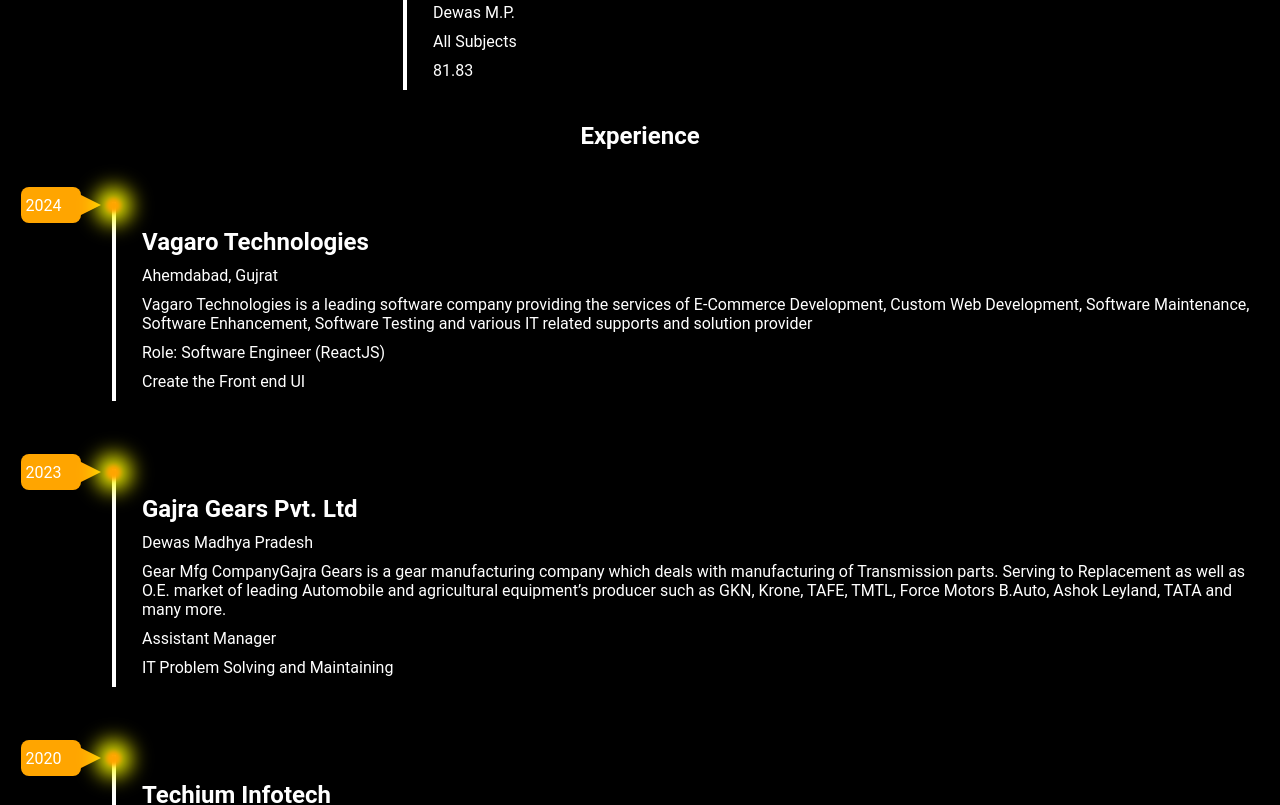
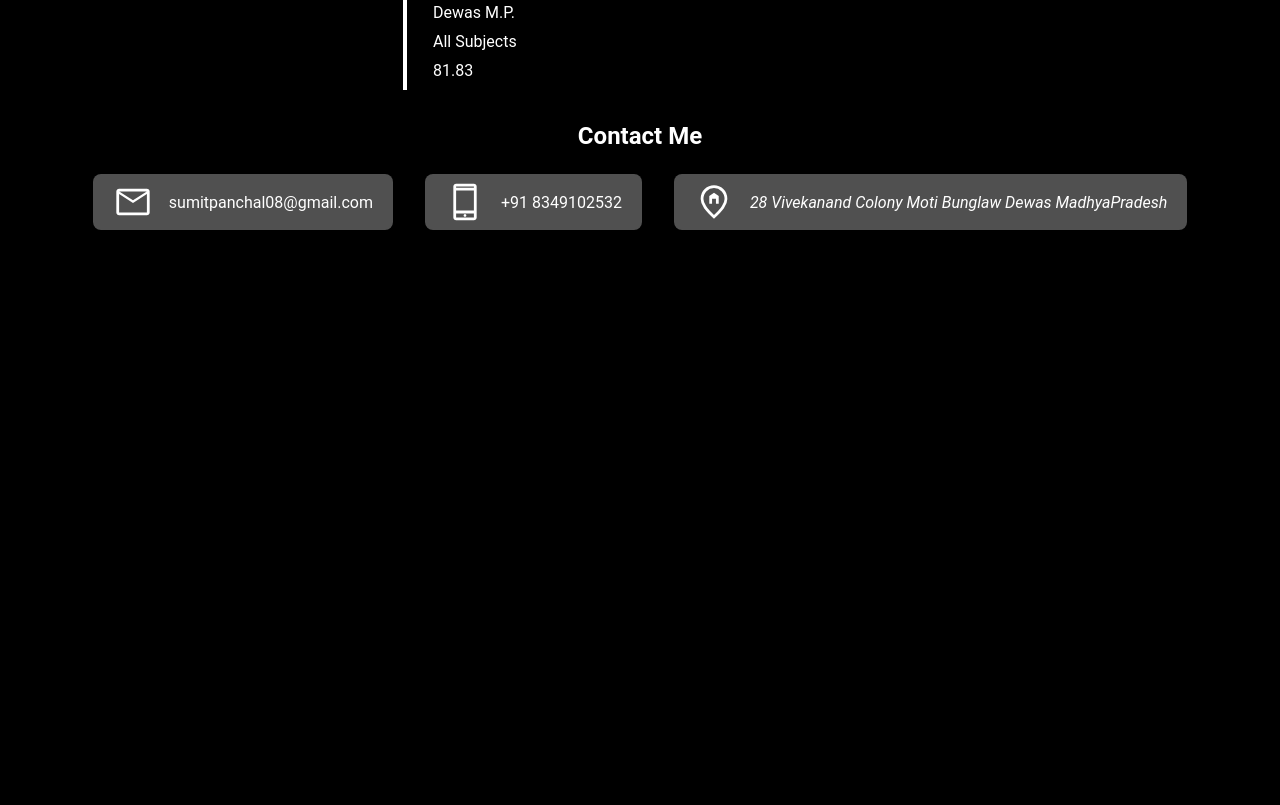
Before and after one commit to Sumitpanchal1993/mechit, a React (Create React App) app: page / in a window 1280 px wide. Shown: the part 2840-3645 px from the top of the page. After the commit the page ends 3078 px from the top, so only its background shows below. Built offline with nearby package versions, Linux system fonts and the light colour scheme.

Commit message:
Updated Experience

```diff
--- a/src/App.js
+++ b/src/App.js
@@ -2,7 +2,7 @@
 import Navbar from "./Components/Navbar";
 import Heros from "./Components/Heros";
 import Projects from "./Components/Projects";
-import Experience from "./Components/Experience";
+// import Experience from "./Components/Experience";
 import Contact from "./Components/Contact";
 import Myskills from "./Components/Myskills";
 import About from "./Components/About";
@@ -17,7 +17,7 @@
       <Myskills />
       <Projects />
       <Education/>
-      <Experience />
+      {/* <Experience /> */}
       <Contact />
 
     </>
--- a/src/Components/Experience.jsx
+++ b/src/Components/Experience.jsx
@@ -11,7 +11,7 @@
       <div className="expBase flex">
         <h2>Experience</h2>
         {exp_detail.map((item) => {
-          return <ExpCard  item ={item} />;
+          return <ExpCard  key={item.id} item ={item} />;
         })}
       </div>
     </>
--- a/src/Components/Heros.jsx
+++ b/src/Components/Heros.jsx
@@ -5,7 +5,7 @@
 function Heros() {
   return (
     <>
-      <div className="heroBase flex">
+      <div className="heroBase flex" id='Home'>
         <div className="intro">
         <p>
           I'm <strong>Sumit Panchal</strong>
--- a/src/Components/Sub Components/Navsearch.jsx
+++ b/src/Components/Sub Components/Navsearch.jsx
@@ -3,10 +3,22 @@
 import './Navsearch.css'
 
 function Navsearch() {
+  let elements = document.getElementById('root').innerText
+  elements = elements.toLowerCase()
+
+  const handleSearch = (str)=>{
+      str = str.toLowerCase()
+      if(elements.includes(str)){
+        let k  = elements.search(str)
+        console.log(elements.slice(k, str.length))
+      }
+  }
+
+
   return (
    <>
     <div className='search flex'>
-      <input type="text" />
+      <input type="text"  onChange={(e)=>{handleSearch(e.target.value)}}/>
       <img src={Search} alt="Logo" />
     </div>
    </>
--- a/src/Components/Sub Components/ProjectCard.css
+++ b/src/Components/Sub Components/ProjectCard.css
@@ -50,4 +50,8 @@
         width: 23rem;
         height: 13rem;
     }
+
+    .overlapCard p{
+        font-size: small;
+    }
 }
--- a/src/Components/Sub Components/ProjectCard.jsx
+++ b/src/Components/Sub Components/ProjectCard.jsx
@@ -32,9 +32,9 @@
 function OverlapCard ({item}){
   return(
     <div className="overlapCard flex">
-          <h2>{item.title}</h2>
-          <p>{item.detail} Technology Used : {item.tech.join(', ')}</p>
-          <a href={item.link}>
+          <h3>{item.title}</h3>
+            <p>{item.detail} Technology Used : {item.tech.join(', ')}</p>
+            <a href={item.link}>
           <button>Visit App</button>
           </a>
         </div>
--- a/src/Static Data/Exp.jsx
+++ b/src/Static Data/Exp.jsx
@@ -23,7 +23,7 @@
     role: "IT Problem Solving and Maintaining ",
   },
   {
-    id: 1,
+    id: 3,
     title: "Techium Infotech ",
     location: "Pune, Maharashtra",
     splz:" Techium InfoTech is a leading software company providing the services of E-Commerce Development, Custom Web Development, Software Maintenance, Software Enhancement, Software Testing and various IT related supports and solution provider",
```
Also changed, not shown: 2 other files (tests, documents, lock files or other folders).
